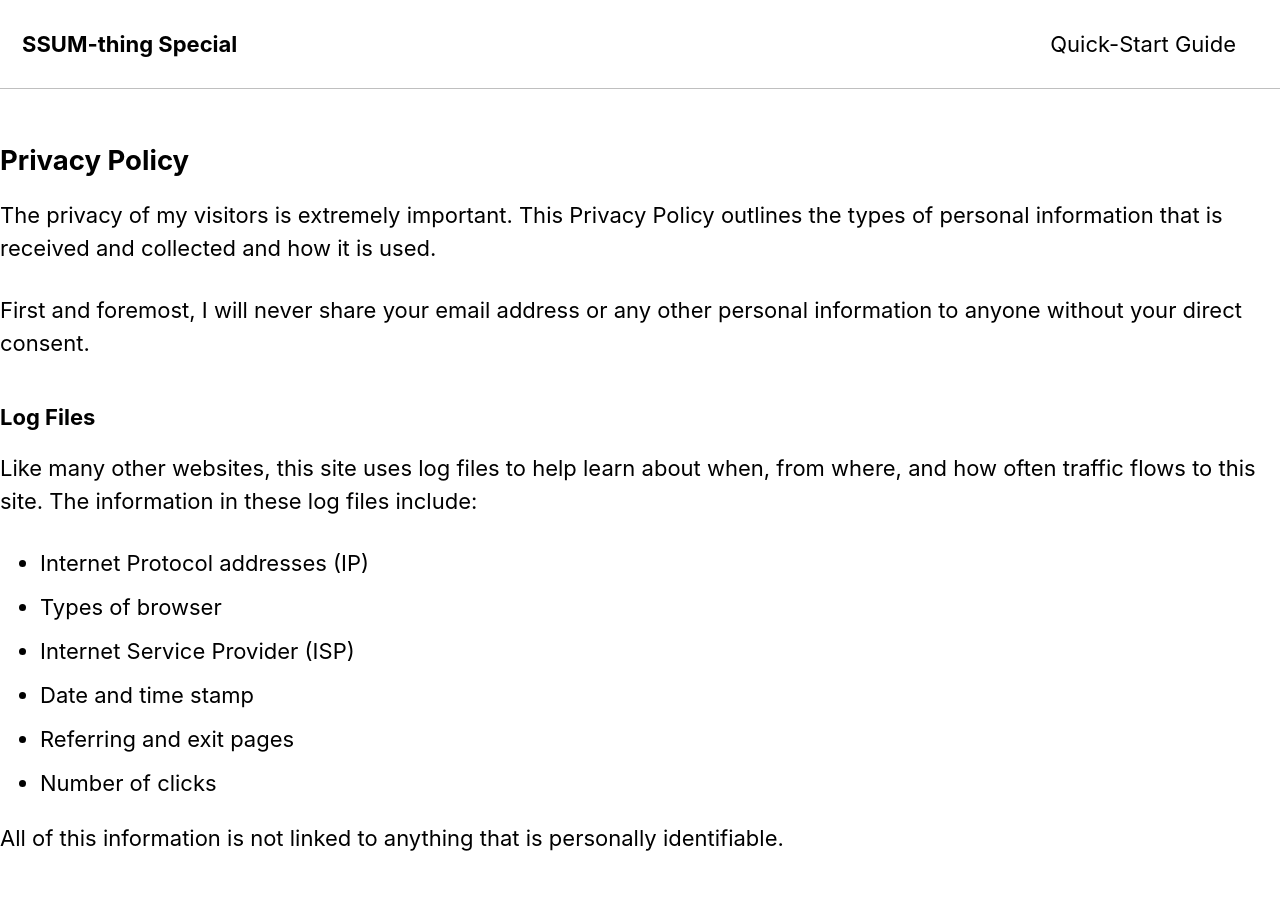
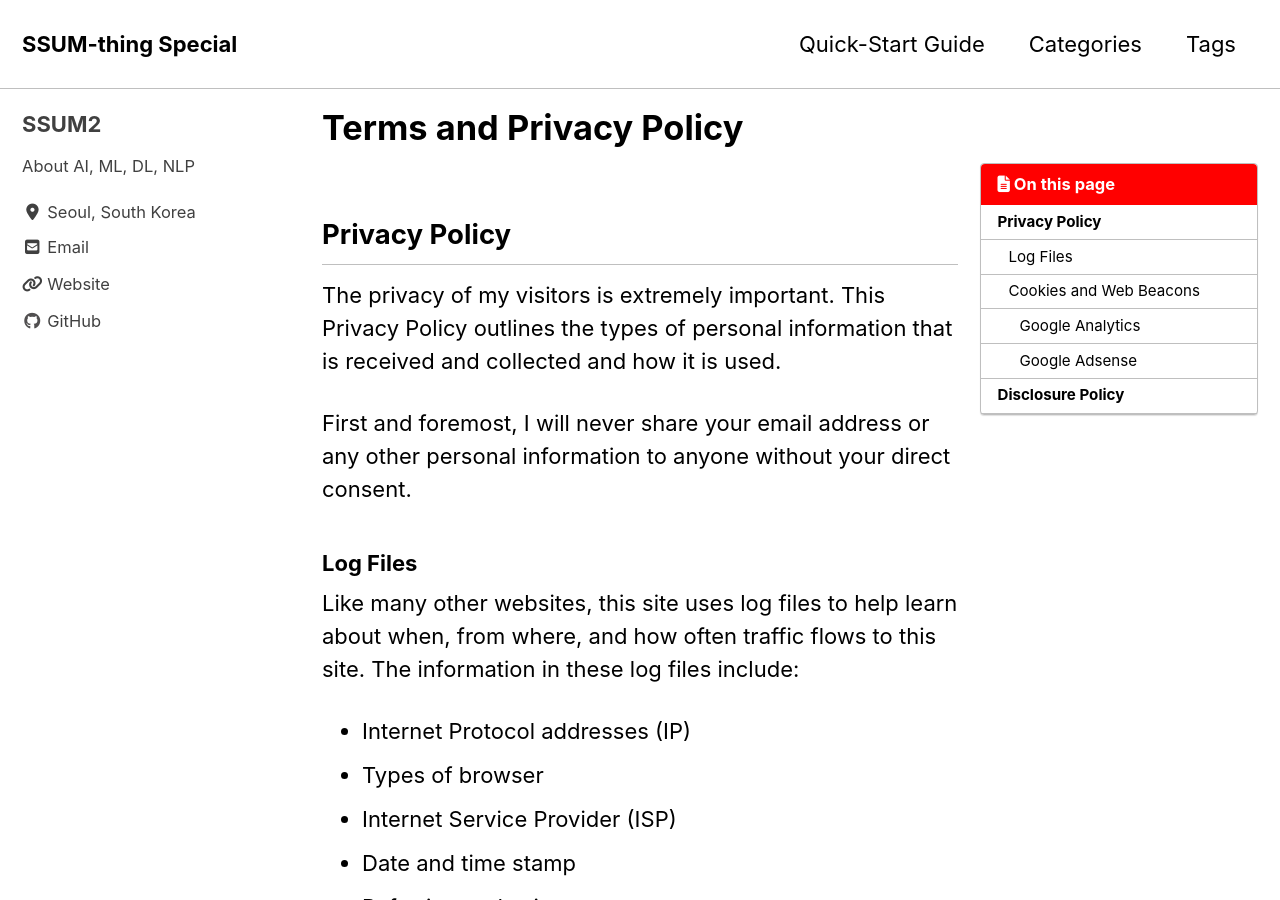
Before and after one commit to ssum-2/ssum-2.github.io, a Jekyll site: the page built from _pages/terms.md, in a window 1280 px wide and 900 px high. Built offline with Jekyll 4.4.1, drawn with Linux system fonts in a browser that asks for light colours; cached includes are drawn as plain includes; nearby versions of some CDN libraries; our own code applies the rules of GitHub Pages for plain Markdown files; some of the changed text lies outside the part shown.

```diff
--- a/_config.yml
+++ b/_config.yml
@@ -32,7 +32,7 @@ words_per_minute         : 200
 comments:
   provider               : "disqus" # false (default), "disqus", "discourse", "facebook", "staticman", "staticman_v2", "utterances", "custom"
   disqus:
-    shortname            : # https://help.disqus.com/customer/portal/articles/466208-what-s-a-shortname-
+    shortname            : "ssum-2.github.io" # https://help.disqus.com/customer/portal/articles/466208-what-s-a-shortname-
   discourse:
     server               : # https://meta.discourse.org/t/embedding-discourse-comments-via-javascript/31963 , e.g.: meta.discourse.org
   facebook:
@@ -223,7 +223,7 @@ sass:
 permalink: /:categories/:title/
 paginate: 5 # amount of posts to show
 paginate_path: /page:num/
-timezone: # https://en.wikipedia.org/wiki/List_of_tz_database_time_zones
+timezone: Asia/Seoul # https://en.wikipedia.org/wiki/List_of_tz_database_time_zones
 
 
 # Plugins (previously gems:)
@@ -293,3 +293,15 @@ defaults:
       comments: true
       share: true
       related: true
+
+  # _pages
+  - scope:
+      path: ""
+      type: pages
+    values:
+      layout: single
+      author_profile: true
+      read_time: false
+      comments: false
+      share: true
+      related: false
--- a/_data/navigation.yml
+++ b/_data/navigation.yml
@@ -2,6 +2,10 @@
 main:
   - title: "Quick-Start Guide"
     url: https://mmistakes.github.io/minimal-mistakes/docs/quick-start-guide/
+  - title: "Categories"
+    url: /categories/
+  - title: "Tags"
+    url: /tags/
   # - title: "About"
   #   url: https://mmistakes.github.io/minimal-mistakes/about/
   # - title: "Sample Posts"
```
